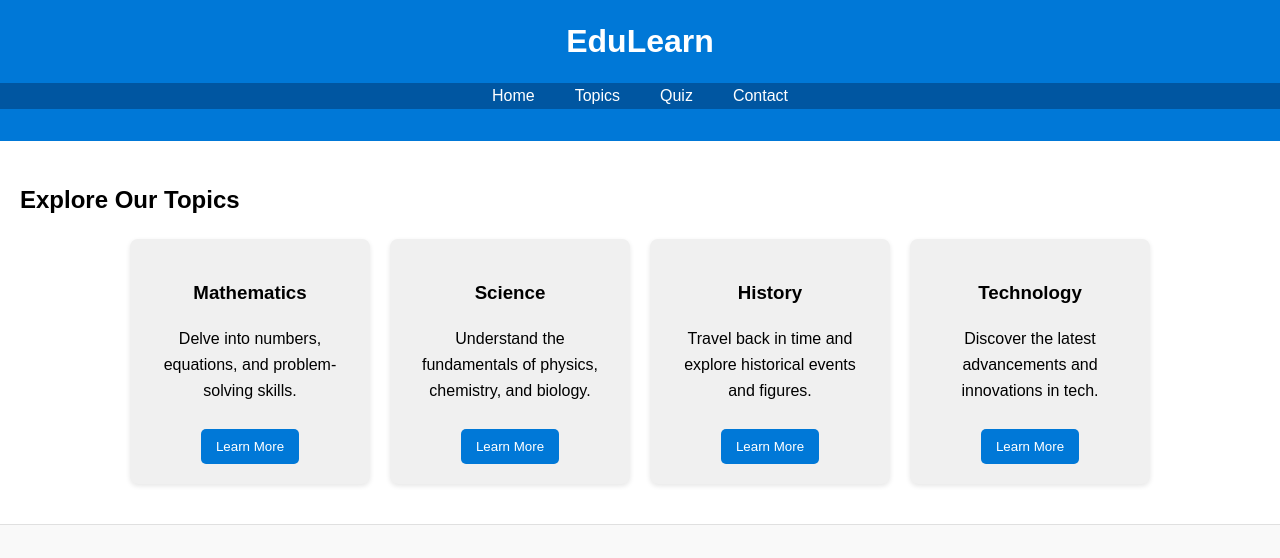
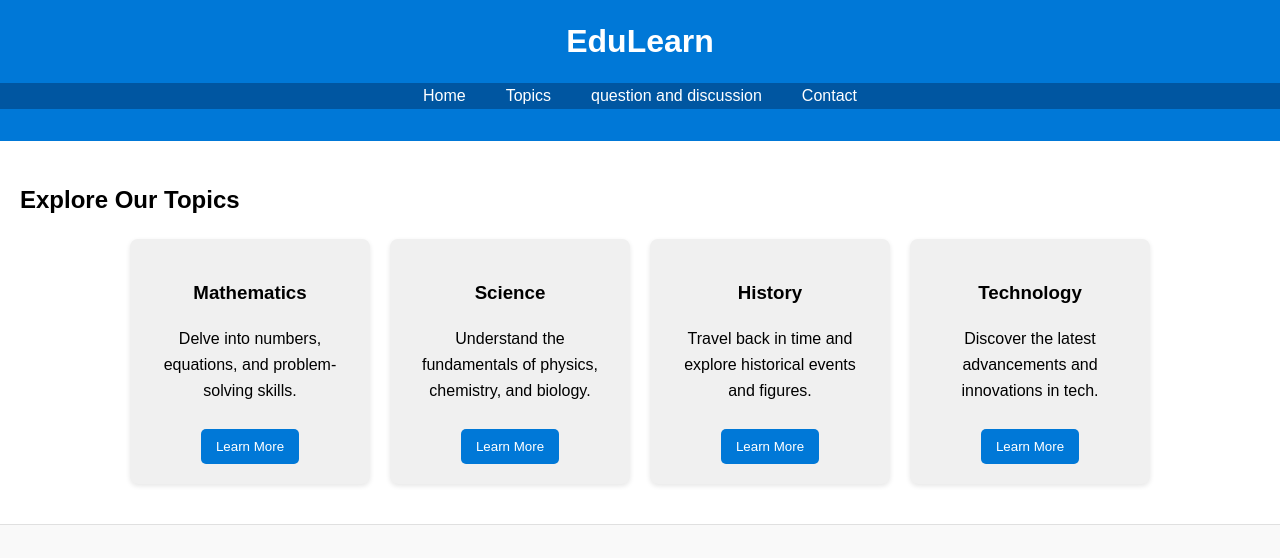
Before and after one commit to naj2024/Tgsnaja, a plain HTML site: page topic.html in a window 1280 px wide. Drawn offline with Linux system fonts and the light colour scheme.

Commit message:
Update topic.html

```diff
--- a/topic.html
+++ b/topic.html
@@ -13,7 +13,7 @@
             <ul>
                 <li><a href="index.html">Home</a></li>
                 <li><a href="topics.html" class="active">Topics</a></li>
-                <li><a href="#quiz">Quiz</a></li>
+                <li><a href="question and discussion.html">question and discussion</a></li>
                 <li><a href="#contact">Contact</a></li>
             </ul>
         </nav>
```
